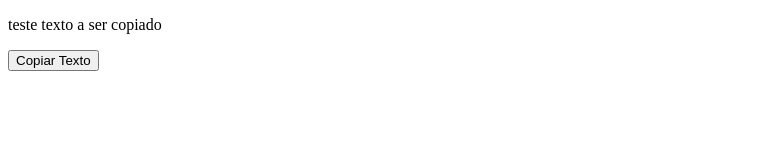
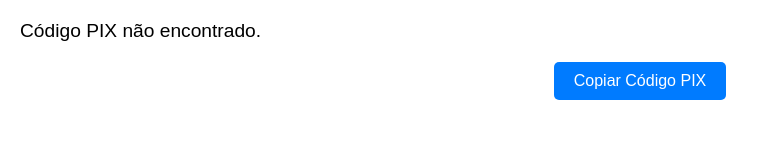
Before and after one commit to julio2888/botao, a plain HTML site: page index.html in a window 1280 px wide. Shown: the whole page, without its empty margins (0-781 px from the left). Drawn offline with Linux system fonts and the light colour scheme.

Commit message:
Update index.html

```diff
--- a/index.html
+++ b/index.html
@@ -3,35 +3,76 @@
 <head>
     <meta charset="UTF-8">
     <meta name="viewport" content="width=device-width, initial-scale=1.0">
-    <title>Copiar Texto</title>
+    <title>Copiar Código PIX</title>
+    <style>
+        /* Estilo global para evitar rolagem lateral */
+        body {
+            margin: 0;
+            padding: 0;
+            overflow-x: hidden;
+            font-family: Arial, sans-serif;
+        }
+
+        /* Estilo para o conteúdo */
+        #texto {
+            font-size: 1.2rem;
+            margin: 20px;
+            word-wrap: break-word;
+        }
+
+        /* Estilo para o botão */
+        button {
+            display: block;
+            margin: 20px auto;
+            padding: 10px 20px;
+            font-size: 1rem;
+            background-color: #007BFF;
+            color: #fff;
+            border: none;
+            border-radius: 5px;
+            cursor: pointer;
+            transition: background-color 0.3s ease;
+        }
+
+        button:hover {
+            background-color: #0056b3;
+        }
+    </style>
 </head>
 <body>
-    <p id="texto">teste texto a ser copiado</p>
-    <button id="copiar">Copiar Texto</button>
+    <p id="texto">Carregando código PIX...</p>
+    <button id="copiar">Copiar Código PIX</button>
 
     <script>
+        // Função para obter o valor do parâmetro "qrcode" da URL
+        function obterParametroQrcode() {
+            const params = new URLSearchParams(window.location.search);
+            return params.get("qrcode") || "Código PIX não encontrado.";
+        }
+
+        // Define o texto a partir do parâmetro "qrcode"
+        const codigoPIX = obterParametroQrcode();
+        const textoElemento = document.getElementById("texto");
+        textoElemento.textContent = codigoPIX;
+
+        // Função para copiar o código PIX
         document.getElementById("copiar").addEventListener("click", function() {
-            const texto = document.getElementById("texto").textContent;
-
-            // Cria um elemento de input temporário para copiar o texto
             const inputTemporario = document.createElement("textarea");
-            inputTemporario.value = texto;
+            inputTemporario.value = codigoPIX;
             document.body.appendChild(inputTemporario);
             inputTemporario.select();
 
             try {
-                // Executa o comando de cópia
                 const sucesso = document.execCommand("copy");
                 if (sucesso) {
-                    alert("Texto copiado com sucesso!");
+                    alert("Código PIX copiado com sucesso!");
                 } else {
-                    alert("Falha ao copiar o texto.");
+                    alert("Falha ao copiar o código PIX.");
                 }
             } catch (err) {
-                console.error("Erro ao copiar texto: ", err);
+                console.error("Erro ao copiar código PIX: ", err);
             }
 
-            // Remove o input temporário
             document.body.removeChild(inputTemporario);
         });
     </script>
```
